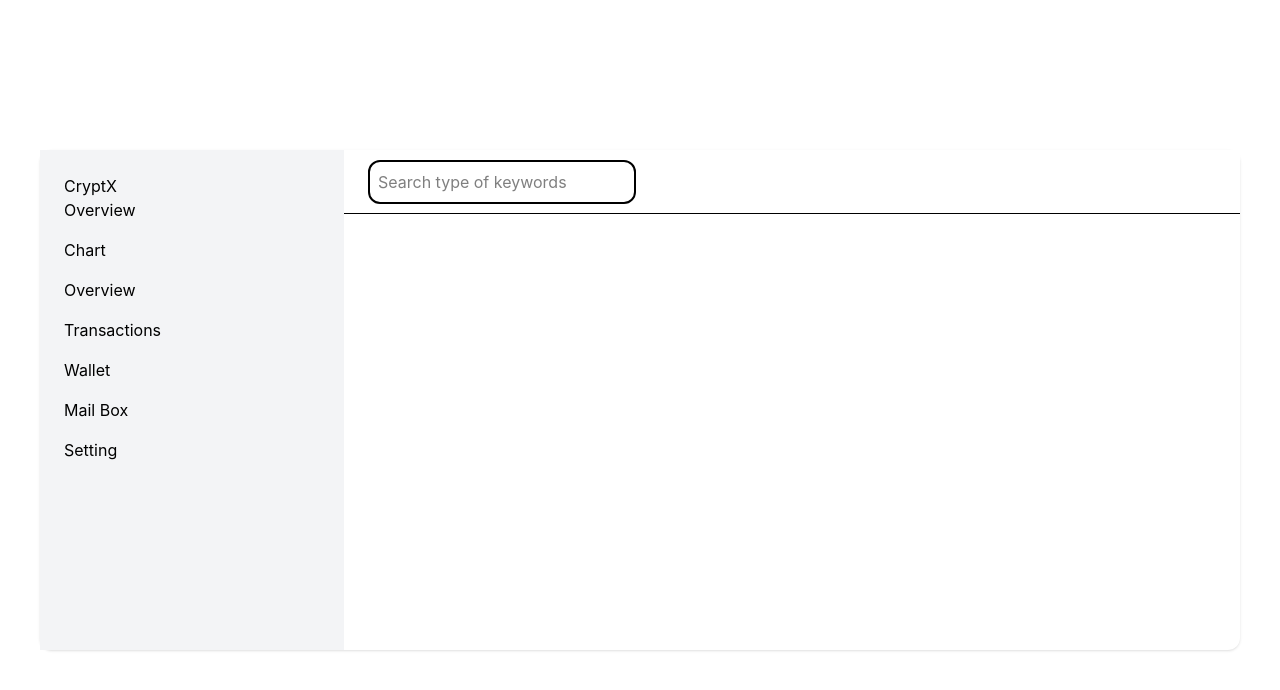
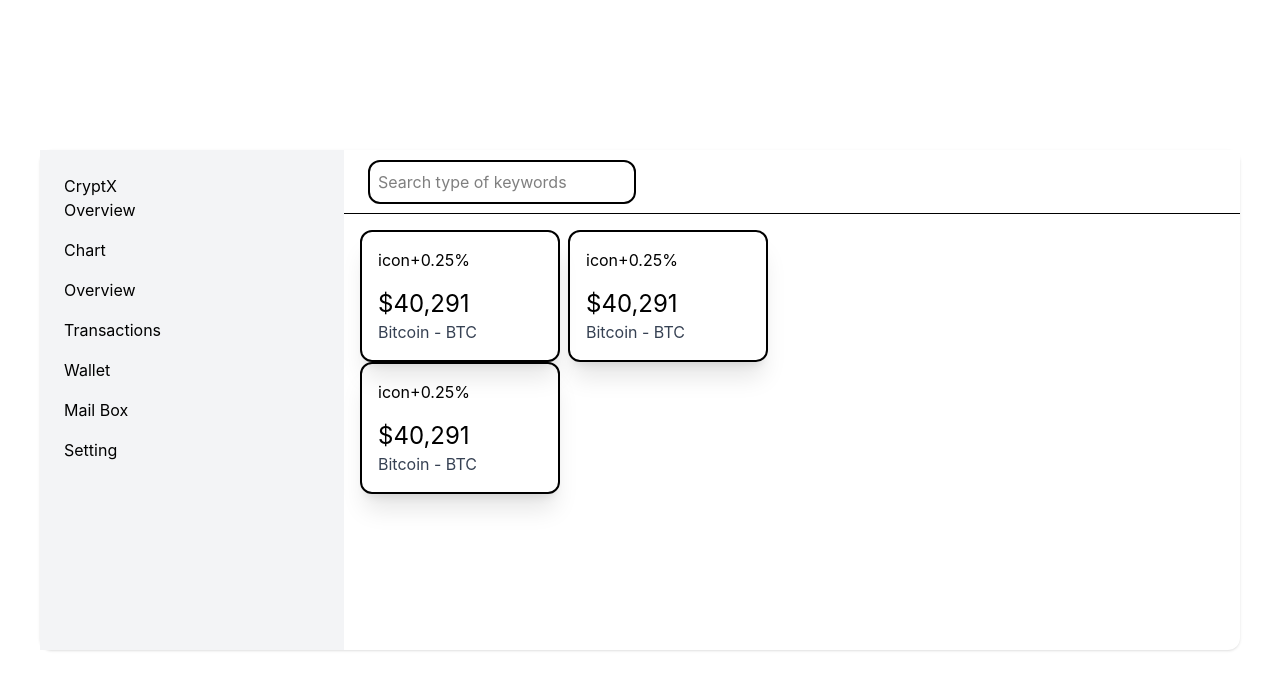
Before and after one commit to NatalieVinyu/cryptx-project, a React (Vite) app in the folder cryptx-project/: page / in a window 1280 px wide. Shown: the top 690 px of the page. Built offline with nearby package versions, Linux system fonts and the light colour scheme.

Commit message:
Moved ui folder to components folder

```diff
--- a/cryptx-project/src/components/layout/MainContent.jsx
+++ b/cryptx-project/src/components/layout/MainContent.jsx
@@ -2,6 +2,8 @@
 import React from 'react'
 import Sidebar from './Sidebar'
 import Header from './Header'
+import MetricCard from '../ui/MetricCard.jsx'
+
 
 function MainContent() {
   return (
@@ -11,6 +13,11 @@ function MainContent() {
 
         <div className='flex flex-col flex-1'>
           <Header />
+
+          <div className='grid grid-cols-2'>
+            <MetricCard />
+          </div>
+
         </div>
       </div>
 
--- /dev/null
+++ b/cryptx-project/src/components/ui/MetricCard.jsx
@@ -0,0 +1,45 @@
+import React from 'react'
+
+function MetricCard() {
+  const card = [
+    {
+      icon: "icon",
+      rate: "+0.25%",
+      price: "$40,291",
+      name: "Bitcoin - BTC",
+    },
+    {
+      icon: "icon",
+      rate: "+0.25%",
+      price: "$40,291",
+      name: "Bitcoin - BTC",
+    },
+    {
+      icon: "icon",
+      rate: "+0.25%",
+      price: "$40,291",
+      name: "Bitcoin - BTC",
+    },
+
+  ]
+
+  return (
+    <div className='grid grid-cols-2 p-4'>
+      {card.map((item, index) => (
+      <div className='border-2 rounded-xl shadow-xl p-4 w-50'>
+        <div key={index} className='flex'>
+          {item.icon}
+          <span className='flex justify-end'>{item.rate}</span>
+        </div>
+
+        <div className='mt-4'>
+          <div className='text-2xl'>{item.price}</div>
+          <p className='text-gray-700'>{item.name}</p>
+        </div>
+      </div>
+      ))}
+    </div>
+  )
+}
+
+export default MetricCard
```
Also changed, not shown: cryptx-project/src/components/ui/ChartVisual.jsx (added), cryptx-project/src/components/ui/TransactionTable.jsx (added), cryptx-project/src/ui/TransactionTable.jsx (deleted).
